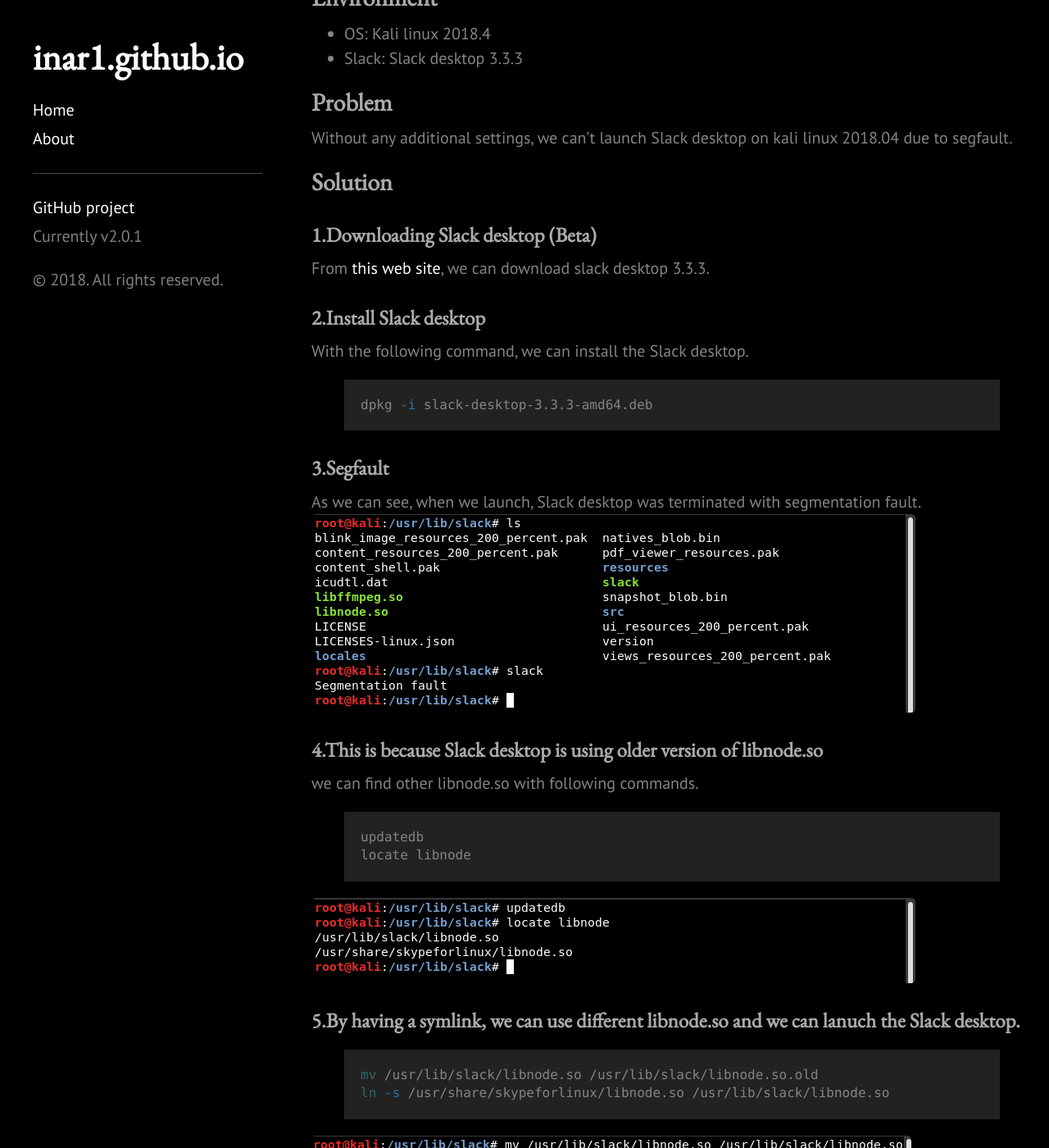
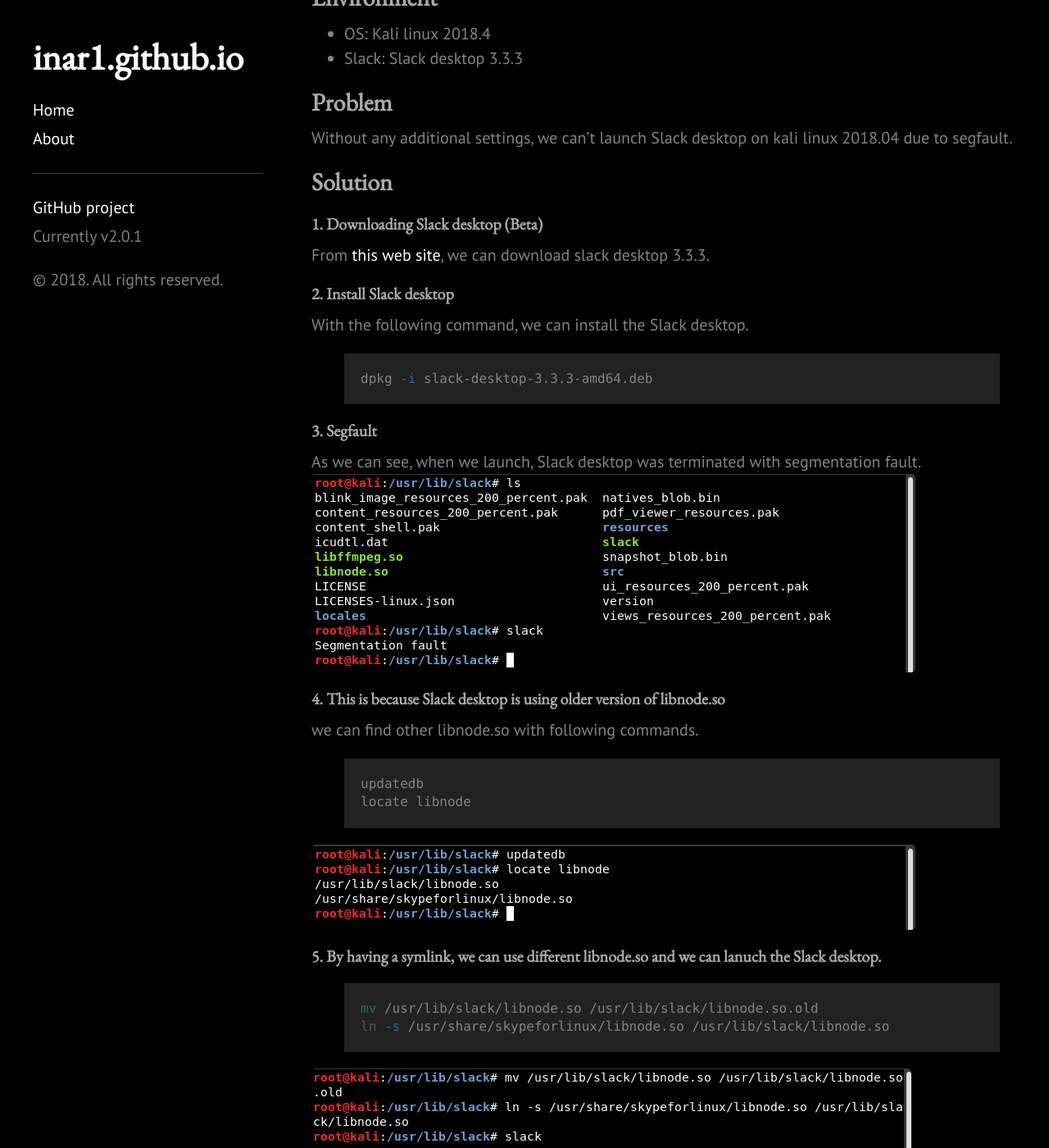
Before and after one commit to 1n4r1/1n4r1.github.io, a Jekyll site: the page built from _posts/2018-12-21-slack-kali-201804.md, in a window 1280 px wide and 1400 px high, scrolled down 202 px. Shown: the whole window at 82% size. Built offline with Jekyll 4.4.1, drawn with Linux system fonts in a browser that asks for light colours.

Commit message:
upload 2018-12-21

```diff
--- a/_posts/2018-12-21-slack-kali-201804.md
+++ b/_posts/2018-12-21-slack-kali-201804.md
@@ -11,24 +11,24 @@ title: Solving Slack segfault on kali linux 2018.04
 Without any additional settings, we can't launch Slack desktop on kali linux 2018.04 due to segfault.
 
 ## Solution
-### 1.Downloading Slack desktop (Beta)
+#### 1. Downloading Slack desktop (Beta)
 From <a href="https://slack.com/downloads/linux">this web site</a>, we can download slack desktop 3.3.3.
-### 2.Install Slack desktop
+#### 2. Install Slack desktop
 With the following command, we can install the Slack desktop.
 {% highlight shell %}
 dpkg -i slack-desktop-3.3.3-amd64.deb
 {% endhighlight %}
-### 3.Segfault
+#### 3. Segfault
 As we can see, when we launch, Slack desktop was terminated with segmentation fault.
 ![placeholder](https://inar1.github.io/public/images/2018-12-22-11-38-21.png)
-### 4.This is because Slack desktop is using older version of libnode.so
+#### 4. This is because Slack desktop is using older version of libnode.so
 we can find other libnode.so with following commands.
 {% highlight shell %}
 updatedb
 locate libnode
 {% endhighlight %}
 ![placeholder](https://inar1.github.io/public/images/2018-12-22-11-56-01.png)
-### 5.By having a symlink, we can use different libnode.so and we can lanuch the Slack desktop.
+#### 5. By having a symlink, we can use different libnode.so and we can lanuch the Slack desktop.
 {% highlight shell %}
 mv /usr/lib/slack/libnode.so /usr/lib/slack/libnode.so.old
 ln -s /usr/share/skypeforlinux/libnode.so /usr/lib/slack/libnode.so
```
